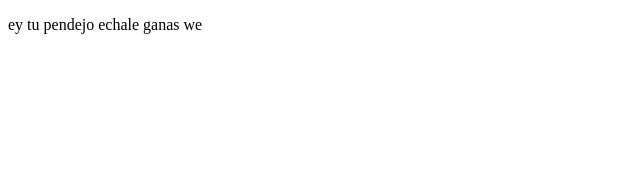
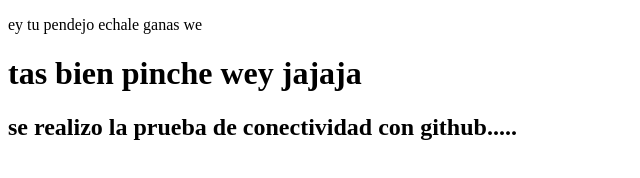
Before and after one commit to jesus61224/PersonalProycectsDemo, a plain HTML site: page index.html in a window 1280 px wide. Shown: the whole page, without its empty margins (0-640 px from the left). Drawn offline with Linux system fonts and the light colour scheme.

Commit message:
actualizacion de datos

```diff
--- a/index.html
+++ b/index.html
@@ -9,6 +9,10 @@
 <body>
     <p>
         ey tu pendejo echale ganas we
+        <h1>tas bien pinche wey jajaja</h1>
+        <h2>se realizo la prueba de conectividad con
+            github.....
+        </h2>
     </p>
 </body>
 </html>
```
